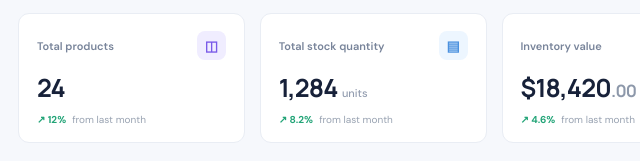
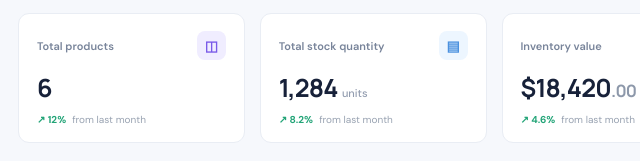
Before and after one commit to Nadeen2003/StockFlow, a plain HTML site: page index.html in a window 1280 px wide. Shown: the part 195-356 px from the top of the page, 270-910 px from the left. Drawn offline with Linux system fonts and the light colour scheme.

Commit message:
Update dashboard product count

```diff
--- a/index.html
+++ b/index.html
@@ -101,7 +101,7 @@
                   <span>Total products</span
                   ><span class="stat-icon purple">◫</span>
                 </div>
-                <div class="stat-value">24</div>
+                <div class="stat-value" id="dashboardTotalProducts">24</div>
                 <div class="stat-foot">
                   <span class="trend up">↗ 12%</span
                   ><span>from last month</span>
--- a/js/app.js
+++ b/js/app.js
@@ -192,6 +192,7 @@ let currentPage = 1;
 const productsPerPage = 6;
 
 function renderDashboard() {
+  document.querySelector("#dashboardTotalProducts").textContent = products.length;
   document.querySelector("#recentRows").innerHTML = transactions
     .slice(0, 4)
     .map((transaction) => {
@@ -212,6 +213,7 @@ function renderDashboard() {
 
 function renderProducts() {
   document.querySelector("#productNavCount").textContent = products.length;
+  document.querySelector("#dashboardTotalProducts").textContent = products.length;
   const searchTerm = document.querySelector("#productSearch").value.trim().toLowerCase();
   const selectedCategoryId = document.querySelector("#productCategoryFilter").value;
   const filteredProducts = products.filter((product) => {
```
